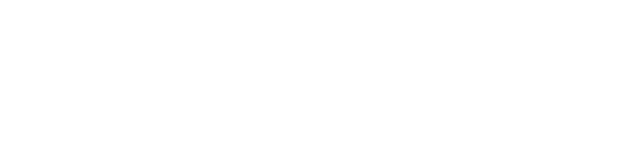
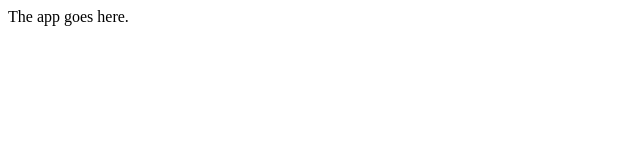
Before and after one commit to aadroher/skhole-purescript, a website: page static/index.html in a window 1280 px wide. Shown: the whole page, without its empty margins (0-640 px from the left). Drawn offline with Linux system fonts and the light colour scheme.

Commit message:
Not so successful attempts at manipulating the DOM

```diff
--- a/static/index.html
+++ b/static/index.html
@@ -5,7 +5,7 @@
     <title>PureScript Kickstarter</title>
   </head>
   <body>
-    <div id="app"></div>
+    <div id="app">The app goes here.</div>
     <script src="index.js" type="module"></script>
   </body>
 </html>
```
Also changed, not shown: 1 other file.
